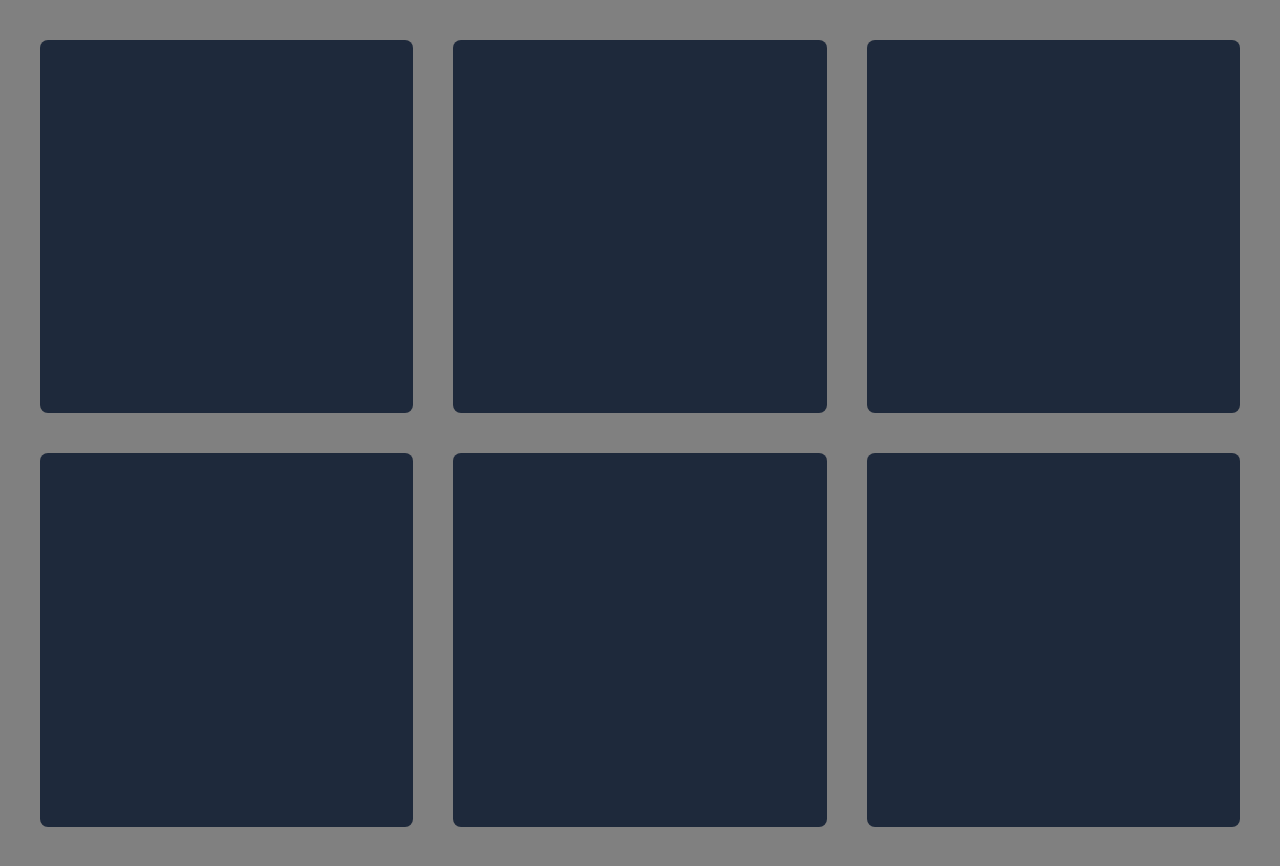
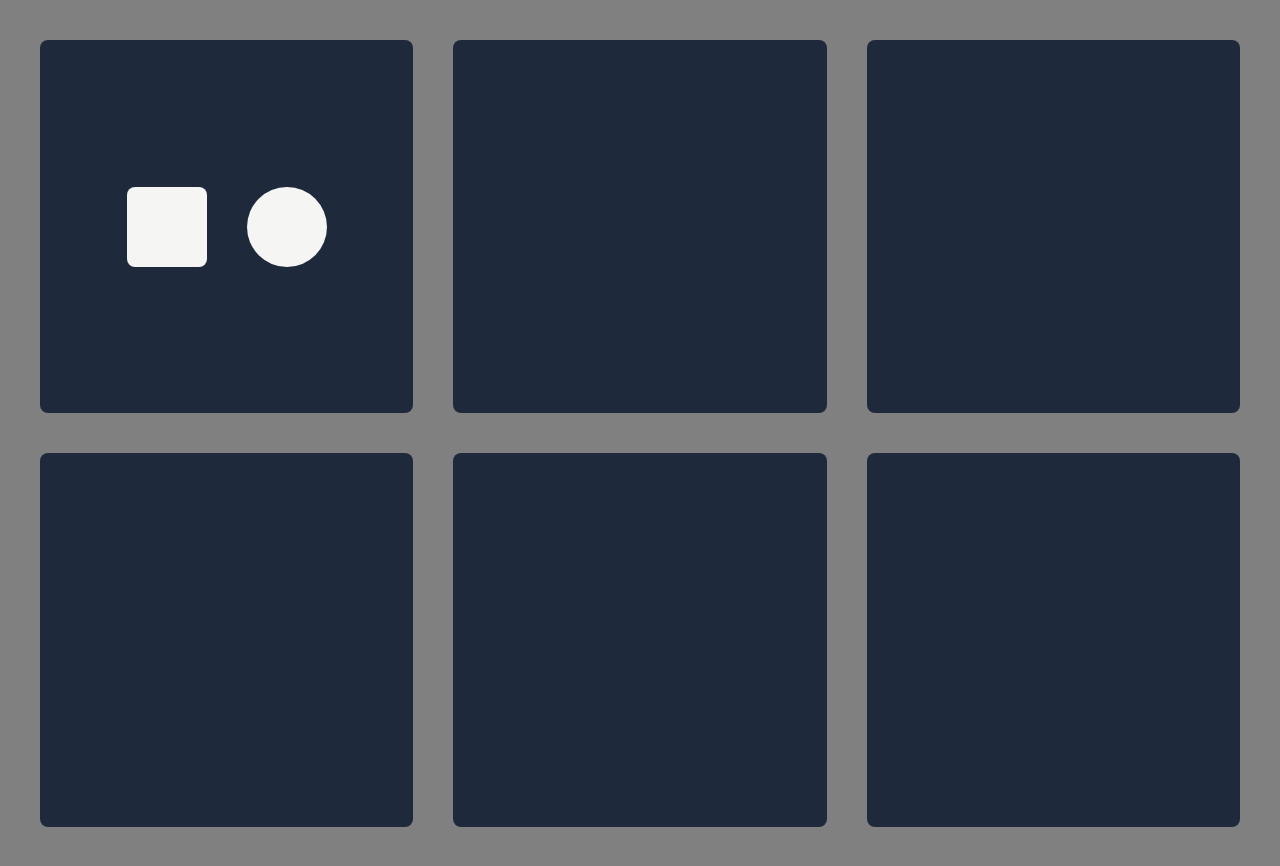
Before and after one commit to NadiasCodes/framermotion, a React (Vite) app: page / in a window 1280 px wide. Built offline with nearby package versions, Linux system fonts and the light colour scheme.

Commit message:
learned "Fade Up & Down" motion

```diff
--- a/src/App.jsx
+++ b/src/App.jsx
@@ -16,19 +16,51 @@ const gridSquareVariants = {
 const App = () => {
   return (
     <div className="flex flex-col gap-10 overflow-x-hidden">
-      <motion.section variants={gridContainerVariants} initial="hidden" animate="show" className="grid grid-cols-3 p-10 gap-10">
+      <motion.section
+      variants={gridContainerVariants}
+      initial="hidden"
+      animate="show"
+      className="grid grid-cols-3 p-10 gap-10">
+
+        {/* Fade Up */}
         <motion.div
-        variants={gridSquareVariants} className="bg-slate-800 aspect-square rounded-lg justify-center flex items-center gap-10"></motion.div>
+        variants={gridSquareVariants}
+        className="bg-slate-800 aspect-square rounded-lg justify-center flex items-center gap-10"
+        >
+
+        <motion.div className="w-20 h-20 bg-stone-100 rounded-lg"
+
+        initial = {{opacity:0, y:100}}
+        animate= {{opacity:1, y:0}}
+        transition={{duration:1, ease: "easeOut", delay:0.2}}
+        />
+        <motion.div className="w-20 h-20 bg-stone-100 rounded-full"
+
+        initial = {{opacity:0, y:-100}}
+        animate= {{opacity:1, y:0}}
+        transition={{duration:1, ease: "easeOut", delay:0.4}}
+        />
+       </motion.div>
+
         <motion.div
-        variants={gridSquareVariants} className="bg-slate-800 aspect-square rounded-lg justify-center flex items-center gap-10"></motion.div>
+        variants={gridSquareVariants}
+        className="bg-slate-800 aspect-square rounded-lg justify-center flex items-center gap-10"></motion.div>
+
         <motion.div
-        variants={gridSquareVariants} className="bg-slate-800 aspect-square rounded-lg justify-center flex items-center gap-10"></motion.div>
+        variants={gridSquareVariants}
+        className="bg-slate-800 aspect-square rounded-lg justify-center flex items-center gap-10"></motion.div>
+
         <motion.div
-        variants={gridSquareVariants} className="bg-slate-800 aspect-square rounded-lg justify-center flex items-center gap-10"></motion.div>
+        variants={gridSquareVariants}
+        className="bg-slate-800 aspect-square rounded-lg justify-center flex items-center gap-10"></motion.div>
+
         <motion.div
-        variants={gridSquareVariants} className="bg-slate-800 aspect-square rounded-lg justify-center flex items-center gap-10"></motion.div>
-        <motion.div
-         variants={gridSquareVariants} className="bg-slate-800 aspect-square rounded-lg justify-center flex items-center gap-10"></motion.div>
+         variants={gridSquareVariants}
+         className="bg-slate-800 aspect-square rounded-lg justify-center flex items-center gap-10"></motion.div>
+         <motion.div
+         variants={gridSquareVariants}
+         className="bg-slate-800 aspect-square rounded-lg justify-center flex items-center gap-10"></motion.div>
+
       </motion.section>
     </div>
   );
```
